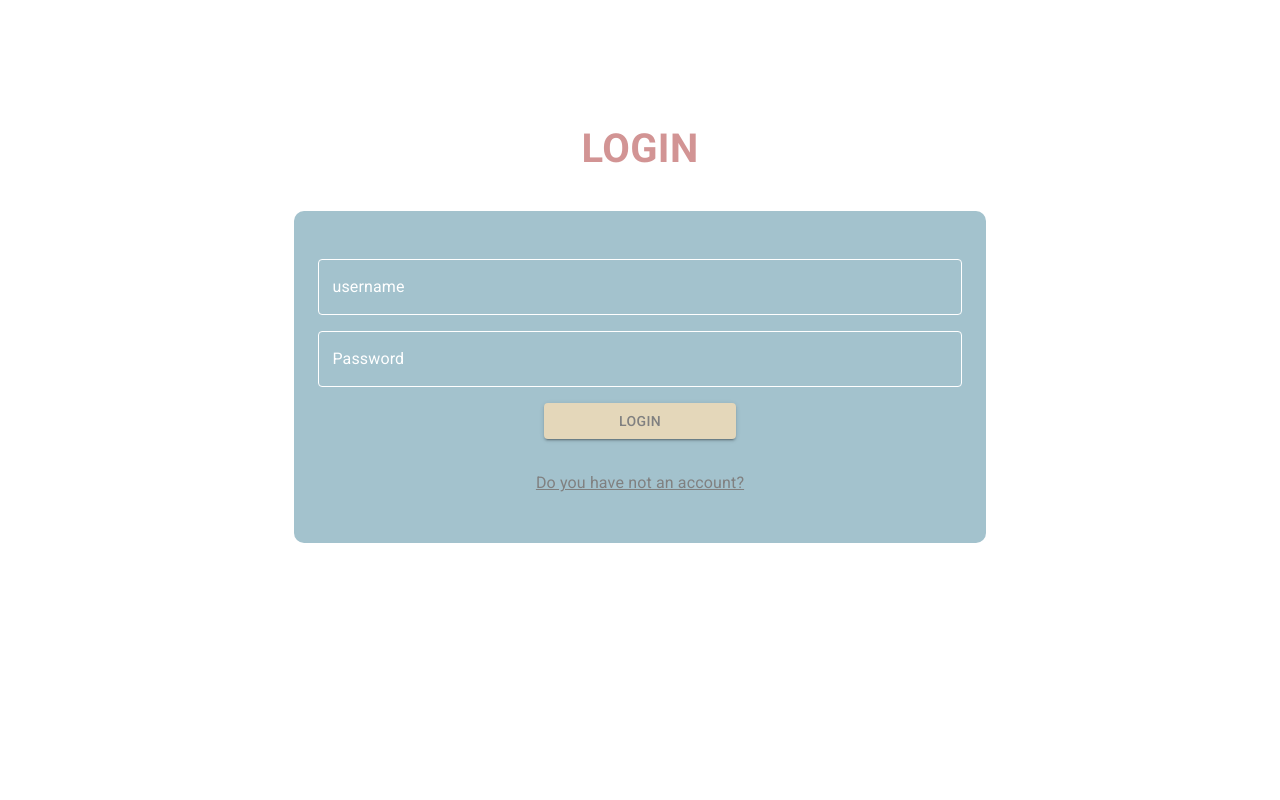
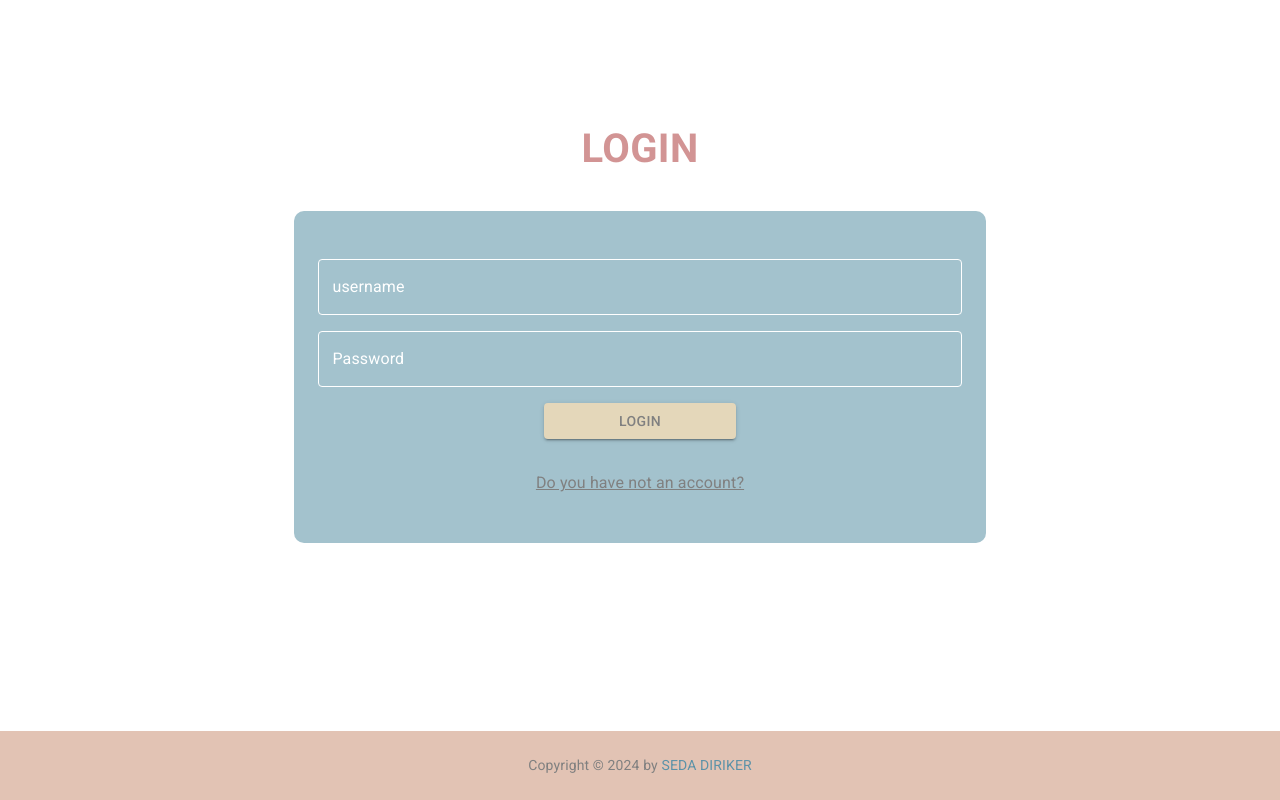
Before and after one commit to sedadiriker/Blog-App, a React (Create React App) app: page /login in a window 1280 px wide. Shown: the part 165-965 px from the top of the page. Before the commit the page ends 896 px from the top, so only its background shows below. Built offline with nearby package versions, Linux system fonts and the light colour scheme.

Commit message:
created footer

```diff
--- a/src/components/Footer.jsx
+++ b/src/components/Footer.jsx
@@ -1,9 +1,10 @@
+import { Box, Typography } from "@mui/material"
 
 const Footer = () => {
   return (
-    <div>
-
-    </div>
+    <Box py={3} sx={{backgroundColor:"#CC957B90"}} display={"flex"} justifyContent={"center"} alignItems={"center"}>
+      <Typography sx={{color:"gray"}} fontSize={"14px"}>Copyright © 2024 by <span style={{color:"#5B92A8", textTransform:"uppercase"}}>Seda Diriker</span></Typography>
+    </Box>
   )
 }
 
--- a/src/components/Navbar/Navbar.jsx
+++ b/src/components/Navbar/Navbar.jsx
@@ -17,7 +17,7 @@ function ResponsiveAppBar() {
   };
 
   return (
-    <AppBar position="static" sx={{ backgroundColor: "#A6471495",py:2}}>
+    <AppBar position="static" sx={{ backgroundColor: "#A6471490",py:2}}>
       <Container maxWidth="xl">
         <Toolbar disableGutters>
           {/* MENU */}
--- a/src/pages/PopularBlogs.jsx
+++ b/src/pages/PopularBlogs.jsx
@@ -2,7 +2,7 @@ import { Box, Typography } from "@mui/material";
 import MostCommentedBlogs from "../components/MostCommentedBlogs";
 const PopularBlogs = () => {
   return (
-    <Box display={"flex"}  flexDirection={"column"} alignItems={"center"}>
+    <Box display={"flex"}  flexDirection={"column"} alignItems={"center"} py={2}>
       <Typography pt={5} textAlign={'center'} variant="h6" color={"#723C45"} textTransform={'uppercase'} fontWeight={"bold"}>Popular Blogs</Typography>
       <MostCommentedBlogs/>
     </Box>
--- a/src/router/AppRouter.jsx
+++ b/src/router/AppRouter.jsx
@@ -12,6 +12,7 @@ import WriteBlog from "../pages/WriteBlog";
 import LatestBlogs from "../pages/LatestBlogs";
 import MyBlog from "../pages/User/MyBlog";
 import BlogDetail from "../pages/BlogDetail";
+import Footer from "../components/Footer";
 
 const AppRouter = () => {
   return (
@@ -36,6 +37,7 @@ const AppRouter = () => {
             />
           </Route>
         </Routes>
+        <Footer/>
       </Router>
     </>
   );
```
